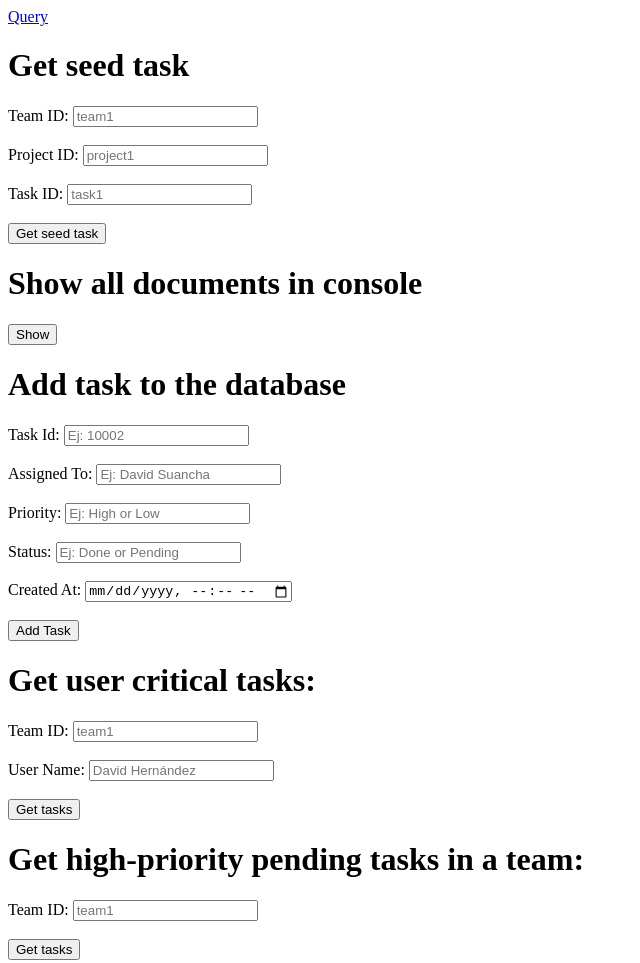
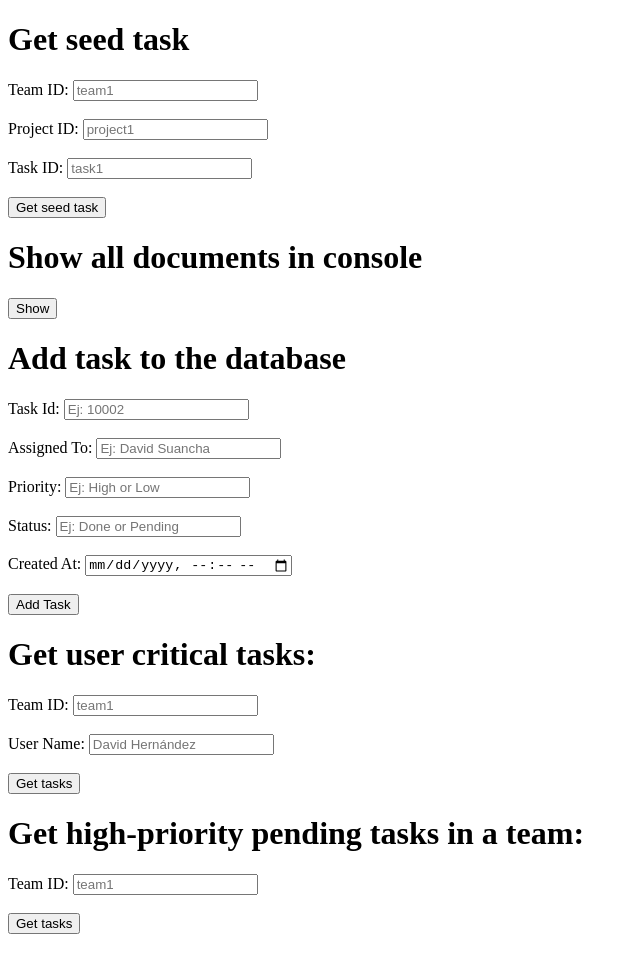
Before and after one commit to Daveyify/parcial2_db, a website: page index.html in a window 1280 px wide. Shown: the whole page, without its empty margins (0-640 px from the left). After the commit the page ends 942 px from the top, so only its background shows below. Drawn offline with Linux system fonts and the light colour scheme.

Commit message:
Update index.html

```diff
--- a/index.html
+++ b/index.html
@@ -7,7 +7,6 @@
 </head>
 
 <body>
-    <a href="queries.html"> Query</a>
 
     <div>
         <h1>Get seed task</h1>
```
